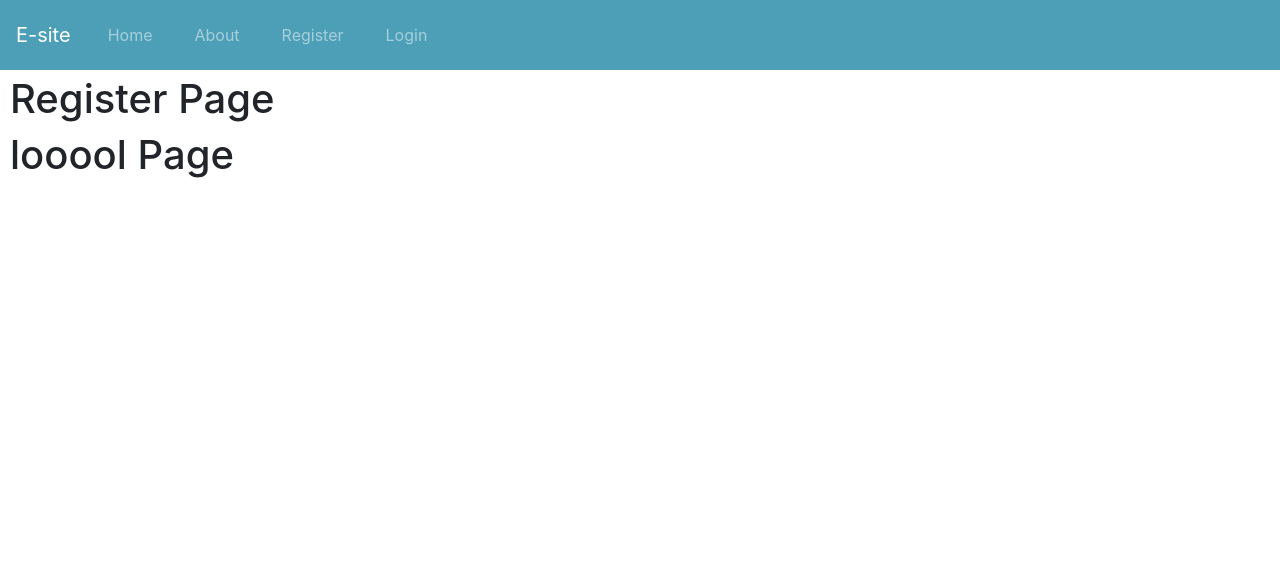
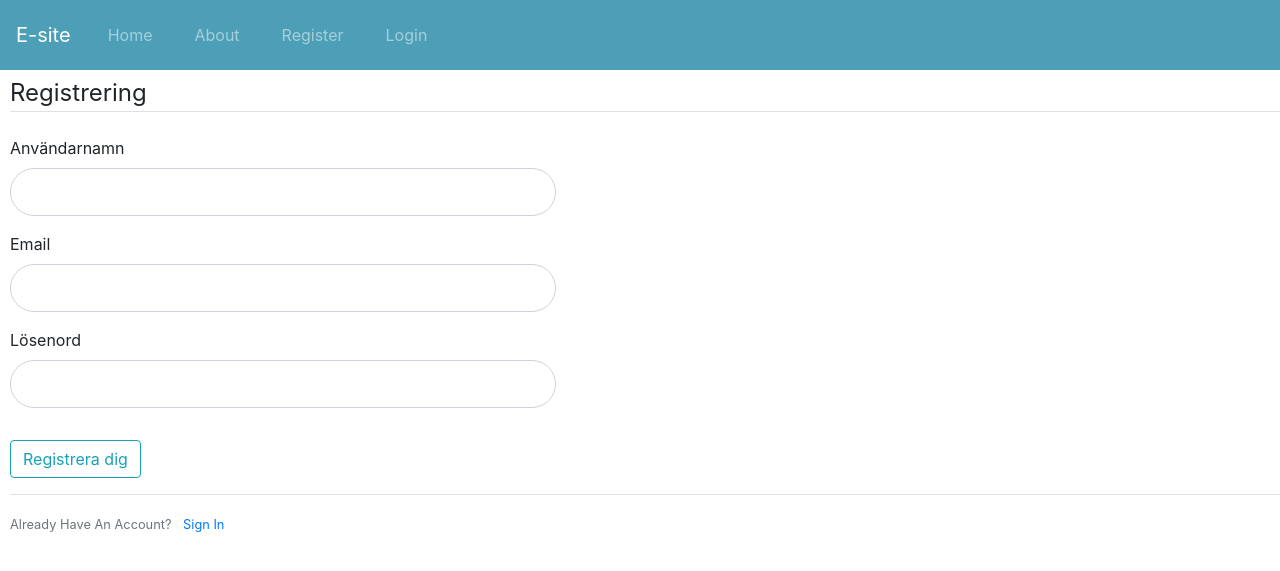
Before and after one commit to JohanOlsson99/D0018E_Databaser, a Flask app: page /register in a window 1280 px wide. Shown: the top 571 px of the page. Run offline with Flask 2, Linux system fonts and the light colour scheme; some libraries are stand-ins or nearby versions.

Commit message:
ändringar

```diff
--- a/flaskTest.py
+++ b/flaskTest.py
@@ -1,7 +1,9 @@
 from flask import Flask, render_template
+from forms import RegistrationForm, LoginForm
+
 app = Flask(__name__, static_url_path='/static')
 
-
+app.config['SECRET_KEY'] = 'd986e15d678b0a18d2ea47ccfc47e1ad'
 
 @app.route("/")
 @app.route("/home")
@@ -17,11 +19,13 @@ def about():
 
 @app.route("/login")
 def login():
-    return render_template('login.html', title="login")
+    form = LoginForm()
+    return render_template('login.html', title="login", form=form)
 
 @app.route("/register")
 def register():
-    return render_template('register.html', title="register")
+    form = RegistrationForm()
+    return render_template('register.html', title="register", form=form)
 
 if __name__ == '__main__':
     app.run(debug=True)
--- /dev/null
+++ b/forms.py
@@ -0,0 +1,19 @@
+from flask_wtf import FlaskForm
+from wtforms import StringField, PasswordField, SubmitField, BooleanField
+from wtforms.validators import DataRequired, Length, Email, EqualTo
+
+class RegistrationForm(FlaskForm):
+    username = StringField('Användarnamn',
+                           validators=[DataRequired(), Length(min=2, max=20)])
+    email = StringField('Email',
+                        validators=[DataRequired(), Email()])
+    password = PasswordField('Lösenord', validators=[DataRequired()])
+
+    submit = SubmitField('Registrera dig')
+
+class LoginForm(FlaskForm):
+    email = StringField('Email',
+                        validators=[DataRequired(), Email()])
+    password = PasswordField('Lösenord', validators=[DataRequired()])
+    remember = BooleanField('Kom ihåg mig')
+    submit = SubmitField('Logga in')
--- /dev/null
+++ b/static/login.css
@@ -0,0 +1,10 @@
+.form-control-lg{
+padding: .5rem 1rem;
+font-size: 1.25rem;
+line-height: 1.5;
+border-radius: 15rem;
+}
+
+.form-control{
+    width: 43%;
+}
--- /dev/null
+++ b/static/register.css
@@ -0,0 +1,10 @@
+.form-control-lg{
+    padding: .5rem 1rem;
+    font-size: 1.25rem;
+    line-height: 1.5;
+    border-radius: 15rem;
+
+}
+    .form-control{
+        width: 43%;
+    }
--- a/templates/layout.html
+++ b/templates/layout.html
@@ -4,10 +4,16 @@
     <!-- Required meta tags -->
     <meta charset="utf-8">
     <meta name="viewport" content="width=device-width, initial-scale=1, shrink-to-fit=no">
+    <link rel="shortcut icon" href="{{ url_for('static', filename='favicon.ico') }}">
+
+    <i class="fas fa-user-nurse"></i>
+
 
     <link rel="stylesheet" type="text/css" href="{{ url_for('static', filename='main.css') }}">
     <link rel="stylesheet" type="text/css" href="{{ url_for('static', filename='itemBlock.css') }}">
     <!-- Bootstrap CSS -->
+    <link rel="stylesheet" type="text/css" href="{{ url_for('static', filename='login.css') }}">
+
     <link rel="stylesheet" href="https://maxcdn.bootstrapcdn.com/bootstrap/4.0.0/css/bootstrap.min.css" integrity="sha384-Gn5384xqQ1aoWXA+058RXPxPg6fy4IWvTNh0E263XmFcJlSAwiGgFAW/dAiS6JXm" crossorigin="anonymous">
 
     {% if title %}
@@ -46,7 +52,13 @@
               <li class="nav-item btn">
                 <a class="nav-link" href="/login">Login</a>
               </li>
-            </ul>
+              <li>
+                <i class="fas fa-user-nurse"></i>
+
+
+
+
+              </ul>
           </div>
         </nav>
     </div>
--- a/templates/register.html
+++ b/templates/register.html
@@ -1,7 +1,63 @@
 {% extends "layout.html" %}
 {% block content %}
-    <h1>Register Page</h1>
-    <h1>looool Page</h1>
 
+<link rel="stylesheet" type="text/css" href="{{ url_for('static', filename='register.css') }}">
 
+    <div class="content-section">
+        <form method="POST" action="">
+            {{ form.hidden_tag() }}
+            <fieldset class="form-group">
+                <legend class="border-bottom mb-4">Registrering</legend>
+                <div class="form-group">
+                    {{ form.username.label(class="form-control-label") }}
+
+                    {% if form.username.errors %}
+                        {{ form.username(class="form-control form-control-lg is-invalid") }}
+                        <div class="invalid-feedback">
+                            {% for error in form.username.errors %}
+                                <span>{{ error }}</span>
+                            {% endfor %}
+                        </div>
+                    {% else %}
+                        {{ form.username(class="form-control form-control-lg") }}
+                    {% endif %}
+                </div>
+                <div class="form-group">
+                    {{ form.email.label(class="form-control-label") }}
+                    {% if form.email.errors %}
+                        {{ form.email(class="form-control form-control-lg is-invalid") }}
+                        <div class="invalid-feedback">
+                            {% for error in form.email.errors %}
+                                <span>{{ error }}</span>
+                            {% endfor %}
+                        </div>
+                    {% else %}
+                        {{ form.email(class="form-control form-control-lg") }}
+                    {% endif %}
+                </div>
+                <div class="form-group">
+                    {{ form.password.label(class="form-control-label") }}
+                    {% if form.password.errors %}
+                        {{ form.password(class="form-control form-control-lg is-invalid") }}
+                        <div class="invalid-feedback">
+                            {% for error in form.password.errors %}
+                                <span>{{ error }}</span>
+                            {% endfor %}
+                        </div>
+                    {% else %}
+                        {{ form.password(class="form-control form-control-lg") }}
+                    {% endif %}
+                </div>
+
+            </fieldset>
+            <div class="form-group">
+                {{ form.submit(class="btn btn-outline-info") }}
+            </div>
+        </form>
+    </div>
+    <div class="border-top pt-3">
+        <small class="text-muted">
+            Already Have An Account? <a class="ml-2" href="{{ url_for('login') }}">Sign In</a>
+        </small>
+    </div>
 {% endblock content %}
```
Also changed, not shown: templates/login.html (+39 -22 lines), static/main.css (line endings or trailing spaces).
